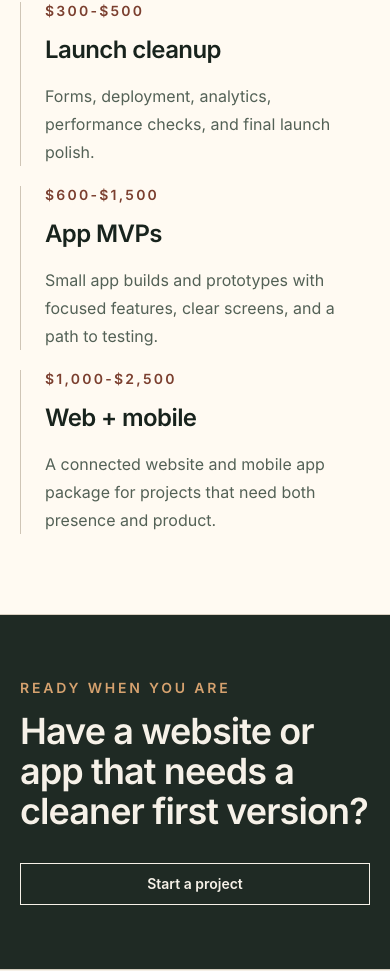
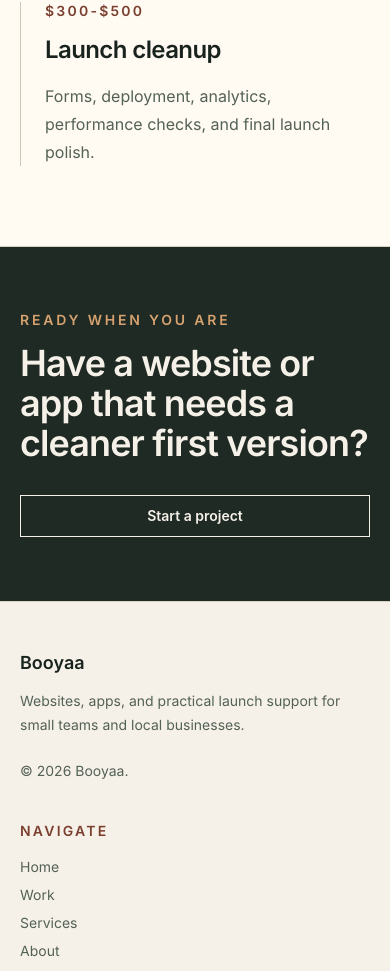
Before and after one commit to PPusola/Booyaa-Website, a Next.js app: page / in a window 390 px wide. Shown: the part 3142-4113 px from the top of the page. Built offline with nearby package versions, Linux system fonts and the light colour scheme.

Commit message:
Remove app development as an offered service
Removed App MVP and Website + Mobile App packages from services, features,
and quote pages. Also updated site meta description to remove mobile apps.
Booyaa's current offering is web-only until a commercial app ships.

```diff
--- a/app/features/page.tsx
+++ b/app/features/page.tsx
@@ -25,22 +25,6 @@ const services = [
     for: "Projects that are close to launch but need final polish and confidence.",
     includes: "Deployment checks, form setup, analytics, performance pass, mobile review, and launch fixes.",
     next: "Share the current build and what still feels unfinished.",
-  },
-  {
-    title: "App MVP",
-    price: "$600-$1,500",
-    timeline: "Usually 3-6 weeks",
-    for: "Focused app ideas that need a first usable version, not a giant platform.",
-    includes: "Core screens, user flow, data handling, app logic, and enough polish to test with real users.",
-    next: "Describe the smallest version someone could actually use.",
-  },
-  {
-    title: "Website + mobile app",
-    price: "$1,000-$2,500",
-    timeline: "Usually 4-8 weeks",
-    for: "Projects that need both a public website and a connected mobile product.",
-    includes: "Website, app screens, shared product direction, launch prep, and connected user journeys.",
-    next: "Send the audience, core app flow, and what the website needs to explain.",
   },
   {
     title: "Maintenance",
--- a/app/layout.tsx
+++ b/app/layout.tsx
@@ -3,7 +3,7 @@ import './globals.css';
 
 export const metadata: Metadata = {
   title: 'Booyaa | Product and Web Studio',
-  description: 'Booyaa designs and builds focused websites, mobile apps, and launch-ready digital products.',
+  description: 'Booyaa designs and builds focused websites and launch-ready digital products.',
 };
 
 export default function RootLayout({ children }: { children: React.ReactNode }) {
--- a/app/page.tsx
+++ b/app/page.tsx
@@ -5,8 +5,6 @@ const services = [
   ["Website refreshes", "$50-$200", "Quick updates to spacing, copy, styling, and small usability issues on an existing site."],
   ["Small business sites", "$200-$500", "A focused new website or landing page for a service, portfolio, or local business."],
   ["Launch cleanup", "$300-$500", "Forms, deployment, analytics, performance checks, and final launch polish."],
-  ["App MVPs", "$600-$1,500", "Small app builds and prototypes with focused features, clear screens, and a path to testing."],
-  ["Web + mobile", "$1,000-$2,500", "A connected website and mobile app package for projects that need both presence and product."],
 ];
 
 const projects = [
--- a/app/quote/page.tsx
+++ b/app/quote/page.tsx
@@ -18,16 +18,6 @@ const packages = [
     name: "Launch Cleanup",
     range: "$300-$500",
     description: "Best for final polish, forms, deployment, analytics, and launch checks before going public.",
-  },
-  {
-    name: "App MVP",
-    range: "$600-$1,500",
-    description: "Best for a focused app prototype or small first version with a practical set of screens and features.",
-  },
-  {
-    name: "Website + Mobile App",
-    range: "$1,000-$2,500",
-    description: "Best when the project needs both a public site and a connected app experience.",
   },
   {
     name: "Custom Project",
```
